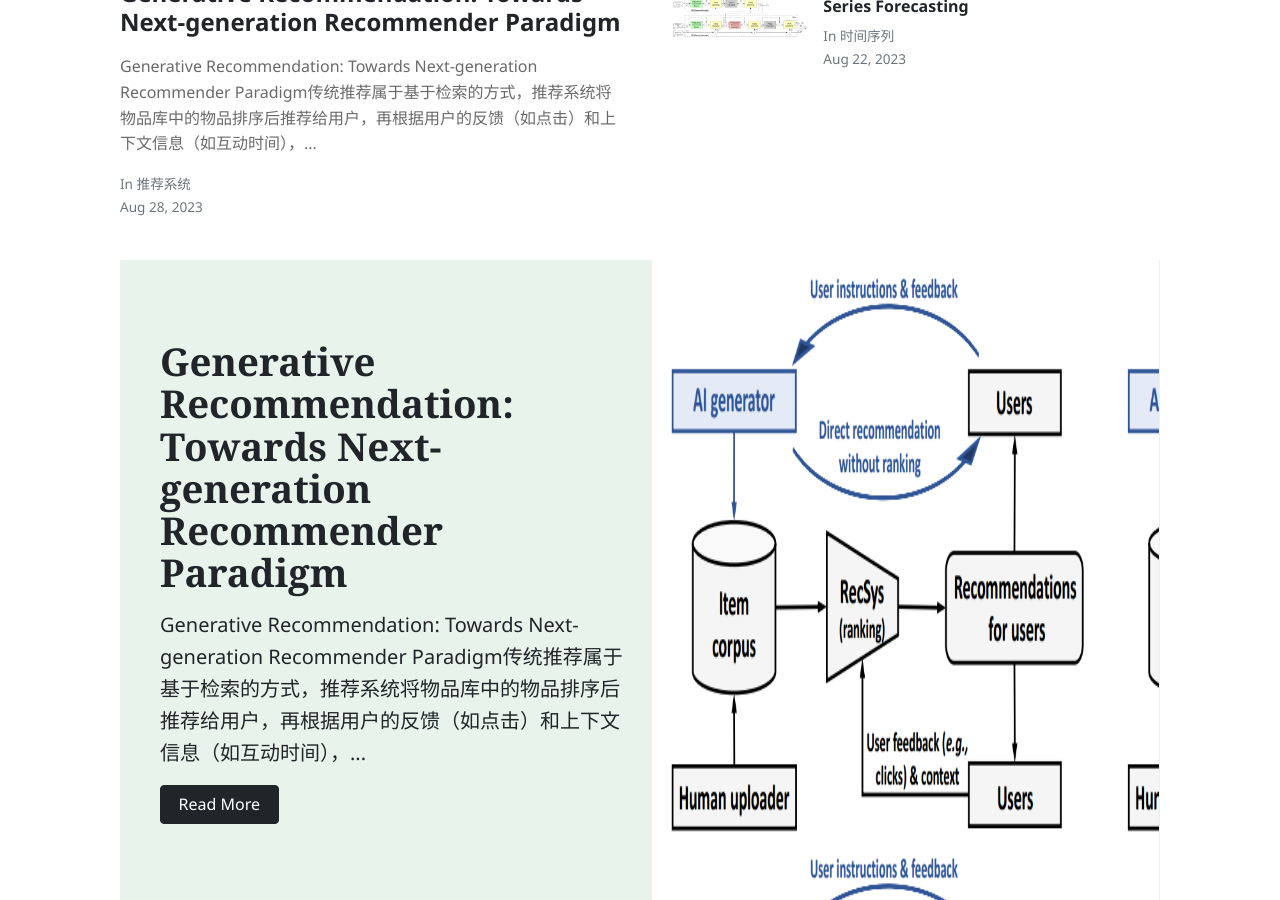
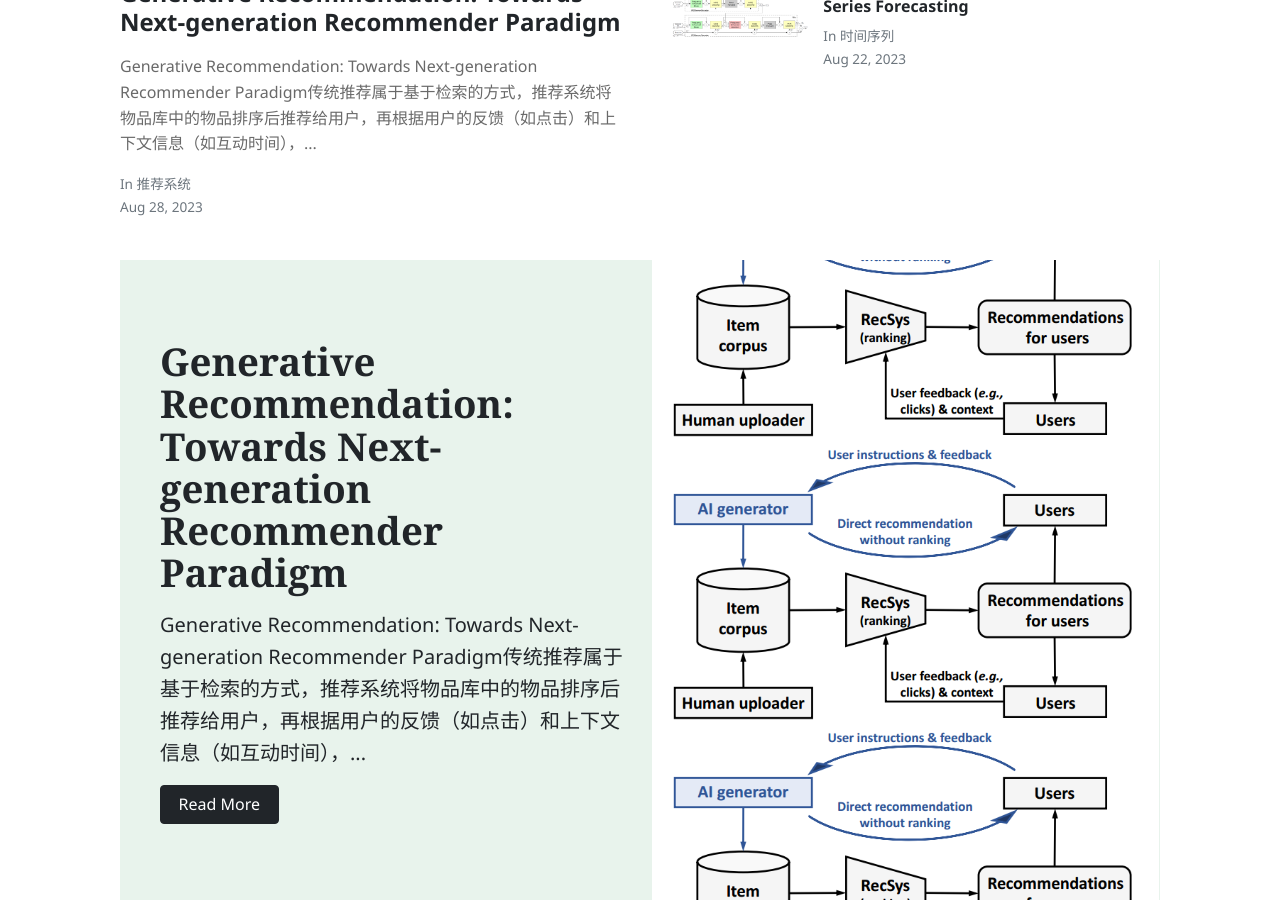
Before and after one commit to biya0105/biya0105.github.io, a Jekyll site: the page built from index.html, in a window 1280 px wide and 900 px high, scrolled down 311 px. Built offline with Jekyll 4.4.1, drawn with Linux system fonts in a browser that asks for light colours; nearby versions of some CDN libraries; the list of posts is cut into pages by our own code.

Commit message:
Update index.html

```diff
--- a/index.html
+++ b/index.html
@@ -146,7 +146,7 @@
                 </p>
                 <a href="{{site.baseurl}}{{post.url}}" class="btn btn-dark">Read More</a>
             </div>
-            <div class="col-md-6 d-none d-md-block pr-0" style="background-size:90% 90%;background-image:url({{site.baseurl}}/{{ post.image }});">
+            <div class="col-md-6 d-none d-md-block pr-0" style="background-size:contain;background-position:center;background-image:url({{site.baseurl}}/{{ post.image }});">
             </div>
         </div>
     </div>
```
